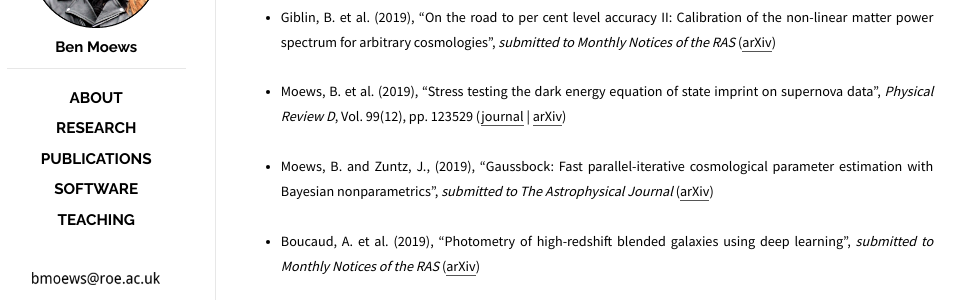
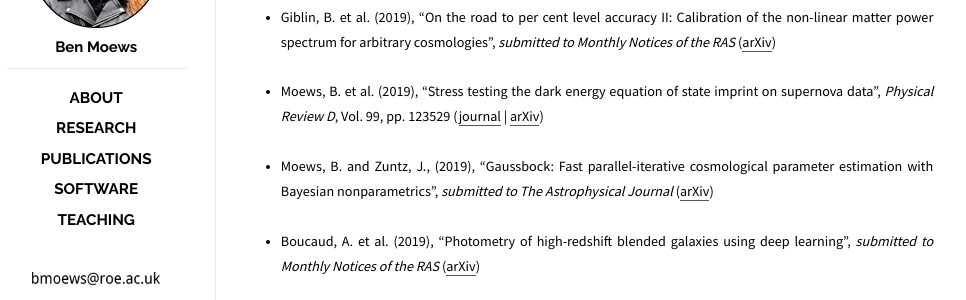
Before and after one commit to moews/moews.github.io, a Jekyll site: the page built from _posts/2017-03-25-publications.md, in a window 1280 px wide. Shown: the part 152-452 px from the top of the page, without its empty margins (143-1109 px from the left). Built offline with Jekyll 4.4.1, drawn with Linux system fonts in a browser that asks for light colours.

Commit message:
Update 2017-03-25-publications.md

```diff
--- a/_posts/2017-03-25-publications.md
+++ b/_posts/2017-03-25-publications.md
@@ -14,7 +14,7 @@
 
 * <small>Giblin, B. et al. (2019), "On the road to per cent level accuracy II: Calibration of the non-linear matter power spectrum for arbitrary cosmologies", _submitted to Monthly Notices of the RAS_ ([arXiv](https://arxiv.org/abs/1906.02742))</small>
 
-* <small>Moews, B. et al. (2019), "Stress testing the dark energy equation of state imprint on supernova data", _Physical Review D_, Vol. 99(12), pp. 123529 ([journal](https://doi.org/10.1103/PhysRevD.99.123529) | [arXiv](https://arxiv.org/abs/1812.09786))</small>
+* <small>Moews, B. et al. (2019), "Stress testing the dark energy equation of state imprint on supernova data", _Physical Review D_, Vol. 99, pp. 123529 ([journal](https://doi.org/10.1103/PhysRevD.99.123529) | [arXiv](https://arxiv.org/abs/1812.09786))</small>
 
 * <small>Moews, B. and Zuntz, J., (2019), "Gaussbock: Fast parallel-iterative cosmological parameter estimation with Bayesian nonparametrics", _submitted to The Astrophysical Journal_ ([arXiv](https://arxiv.org/abs/1905.09800))</small>
 
```
